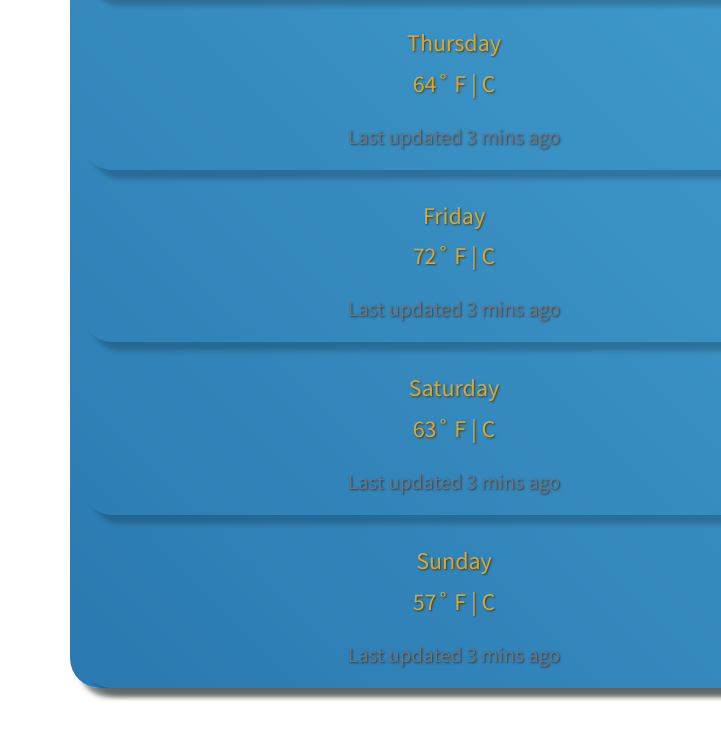
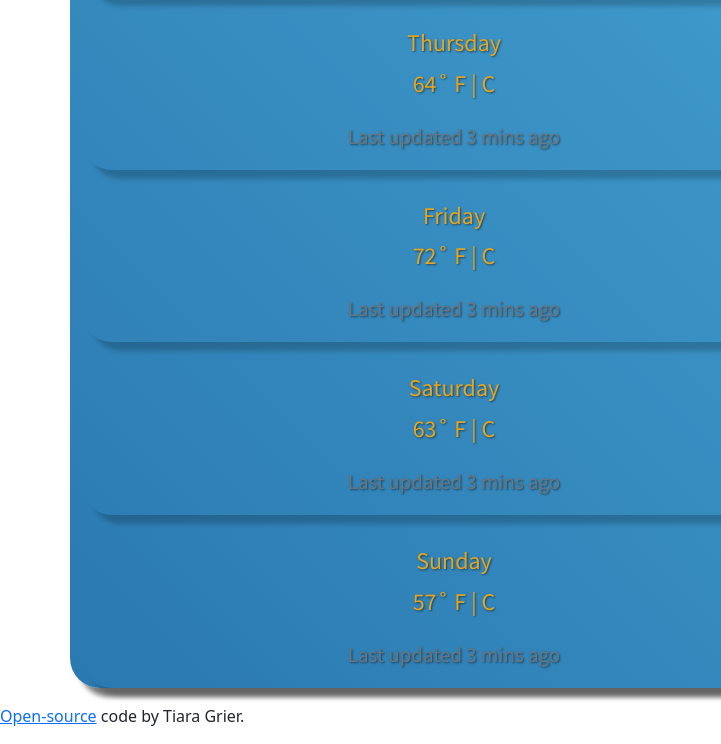
Before and after one commit to tgrier6/Project-6, a plain HTML site: page index6.html in a window 1280 px wide. Shown: the part 679-1423 px from the top of the page, 0-721 px from the left. Before the commit the page ends 1383 px from the top, so only its background shows below. Drawn offline with nearby package versions, Linux system fonts and the light colour scheme; no server answers; grey boxes are pictures that could not be loaded.

Commit message:
Adding open source code link to bottom

```diff
--- a/index6.html
+++ b/index6.html
@@ -182,6 +182,7 @@
         </div>
       </div>
     </div>
+    <p><a href="..." target="_blank">Open-source</a> code by Tiara Grier.</p>
 
     <script src="src/app6.js"></script>
   </body>
```
